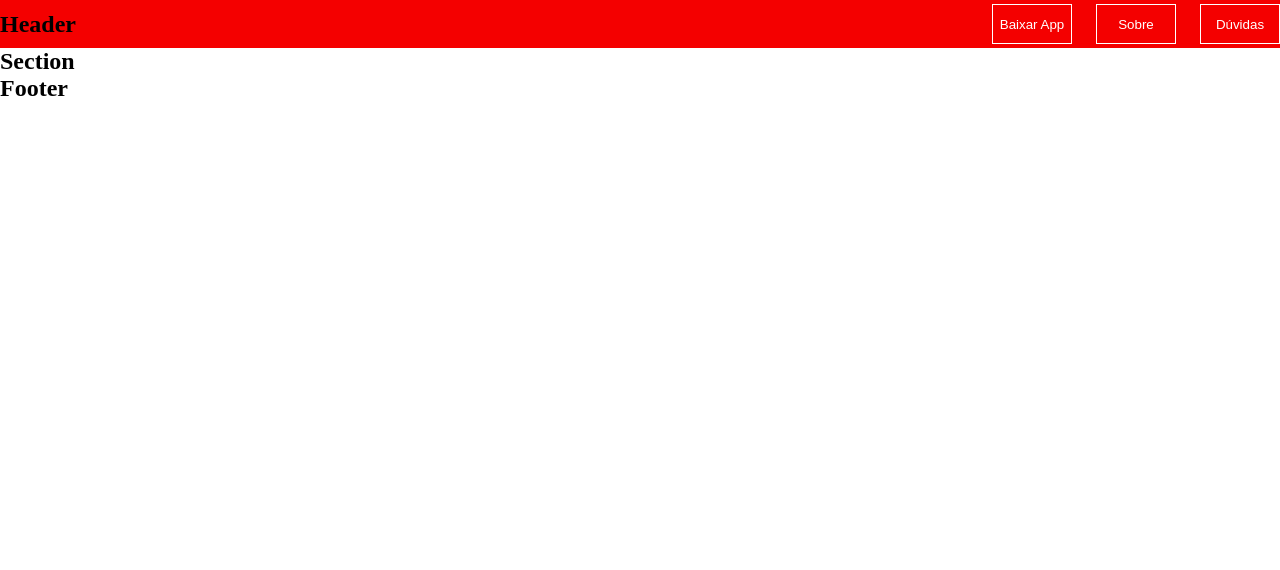
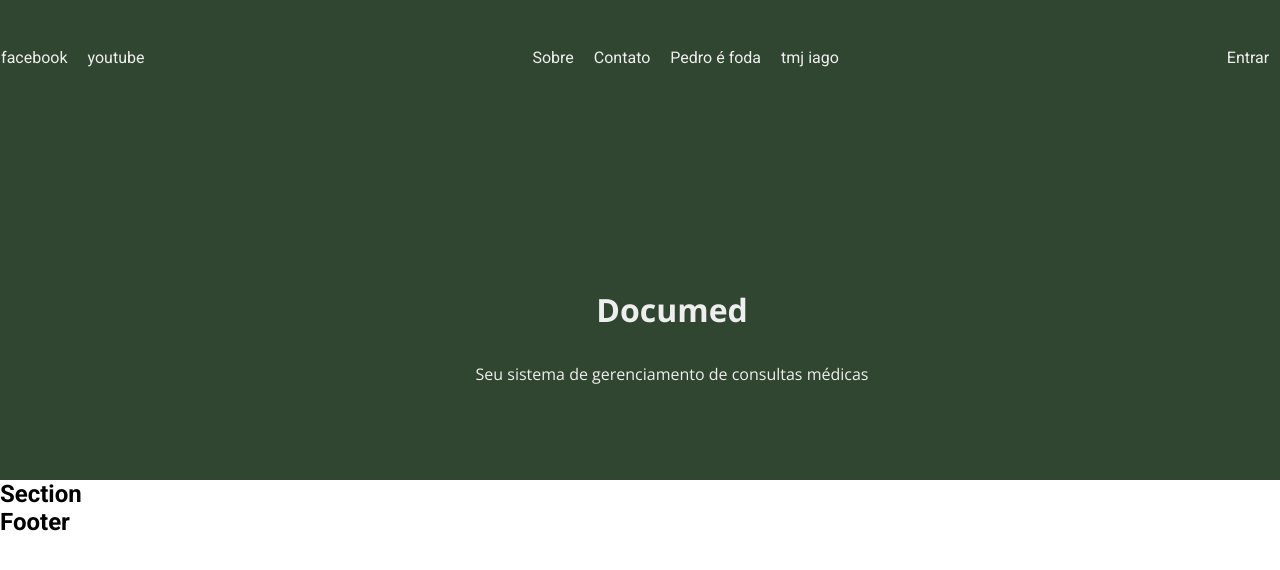
Before and after one commit to iagomauricioo/3av-empreendedorismo, a plain HTML site: page index.html in a window 1280 px wide. Drawn offline with nearby package versions, Linux system fonts and the light colour scheme.

Commit message:
feat: create a menu

```diff
--- /dev/null
+++ b/assets/css/menu.css
@@ -0,0 +1,67 @@
+.background-navbar-container {
+  display: flex;
+  background: var(--background-navbar);
+  color: var(--color-navbar);
+  flex-direction: column;
+  align-items: center;
+  /* justify-items: center; */
+  width: 100%;
+  height: 30rem;
+}
+
+.navbar-container {
+  display: flex;
+  padding: 3rem;
+  gap: 24rem;
+  position: fixed;
+}
+
+#btn-history {
+  background-color: rgb(255, 255, 255);
+  color: black;
+  padding: 10px;
+  font-weight: bold;
+  border-radius: 4px;
+}
+
+#btn-history:hover {
+  transition: all 120ms;
+  color: var(--color-navbar);
+  background-color: rgba(0, 0, 0, 0.521);
+}
+
+.link-container {
+  display: flex;
+  gap: 1rem;
+  white-space: nowrap;
+}
+
+.link-container li {
+  list-style: none;
+}
+
+.link-container li a {
+  list-style: none;
+  text-decoration: none;
+  color: var(--color-navbar);
+}
+
+.second-navbar-container {
+  display: flex;
+  align-items: center;
+  margin-left: 4rem;
+  padding: 3rem;
+  margin-top: 15rem;
+  gap: 2rem;
+  flex-direction: column;
+  font-family: "Open Sans", sans-serif;
+}
+
+.navbar-items {
+  padding: 2px;
+}
+
+.navbar-items:hover {
+  transition: all 300ms;
+  border-bottom: 3px solid rgba(0, 0, 0, 0.295);
+}
--- /dev/null
+++ b/assets/css/style.css
@@ -0,0 +1,22 @@
+@import url("https://fonts.googleapis.com/css2?family=Roboto:ital,wght@0,100;0,300;0,400;0,500;0,700;0,900;1,100;1,300;1,400;1,500;1,700;1,900&display=swap");
+@import url("https://fonts.googleapis.com/css2?family=Montserrat:wght@900&family=Open+Sans:ital,wght@0,400;0,600;0,700;1,600&display=swap");
+/* font-family: 'Roboto', sans-serif;
+font-family: 'Open Sans', sans-serif; */
+
+* {
+  margin: 0;
+  padding: 0;
+  box-sizing: border-box;
+}
+
+html {
+  font-size: 16px;
+  scroll-behavior: smooth;
+  scroll-padding-top: 90px;
+  font-family: "Roboto", sans-serif;
+}
+
+:root {
+  --background-navbar: #314631;
+  --color-navbar: #eee;
+}
--- a/index.html
+++ b/index.html
@@ -1,20 +1,37 @@
 <!DOCTYPE html>
 <html lang="en">
   <head>
-    <meta charset="UTF-8">
-    <meta name="viewport" content="width=device-width, initial-scale=1.0">
-    <link rel="stylesheet" href="style.css">
+    <meta charset="UTF-8" />
+    <meta name="viewport" content="width=device-width, initial-scale=1.0" />
+    <link rel="stylesheet" href="./assets/css/style.css" />
+    <link rel="stylesheet" href="./assets/css/menu.css" />
     <title>Documed</title>
   </head>
   <body>
     <main>
-        <header>
-            <h2>Header</h2>
-
-            <div id="container-buttons">
-                <button class="buttons">Baixar App</button>
-                <button class="buttons">Sobre</button>
-                <button class="buttons">Dúvidas</button>
+      <header class="background-navbar-container">
+        <nav class="navbar-container">
+          <ul class="link-container">
+            <li><a class="navbar-items" href="#">instagram</a></li>
+            <li><a class="navbar-items" href="#">facebook</a></li>
+            <li><a class="navbar-items" href="#">youtube</a></li>
+          </ul>
+          <ul class="link-container">
+            <li><a class="navbar-items" href="#">Sobre</a></li>
+            <li><a class="navbar-items" href="#">Contato</a></li>
+            <li><a class="navbar-items" href="#">Pedro é foda</a></li>
+            <li><a class="navbar-items" href="#">tmj iago</a></li>
+          </ul>
+          <ul class="link-container">
+            <li><a class="navbar-items" href="#">Entrar</a></li>
+            <li>
+              <a href="#"><span id="btn-history">Historico</span></a>
+            </li>
+          </ul>
+        </nav>
+        <div class="second-navbar-container">
+          <h1>Documed</h1>
+          <p>Seu sistema de gerenciamento de consultas médicas</p>
         </div>
       </header>
 
--- a/style.css
+++ /dev/null
@@ -1,44 +0,0 @@
-* {
-    margin: 0;
-    padding: 0;
-    box-sizing: border-box;
-}
-
-html {
-    font-size: 16px;
-}
-
-:root {
-    --primary-color: #F40000;
-    --secondary-color: #F44E3F;
-    --terciary-color: #F4796B;
-    --quarternary-color: #F4998D;
-    --black-color: #090809;
-}
-
-header {
-    background-color: var(--primary-color);
-    width: 100vw;
-    height: 3rem;
-    display: flex;
-    justify-content: space-between;
-    align-items: center;
-}
-
-#container-buttons {
-    display: flex;
-    gap: 1.5rem;
-}
-
-.buttons {
-    width: 5rem;
-    height: 2.5rem;
-    border: 0.1rem solid white;
-    background-color: transparent;
-    color: white;
-}
-
-.buttons:hover {
-    cursor: pointer;
-    background-color: var(--quarternary-color);
-}
```
Lines whose indentation alone changed are shown as unchanged.
